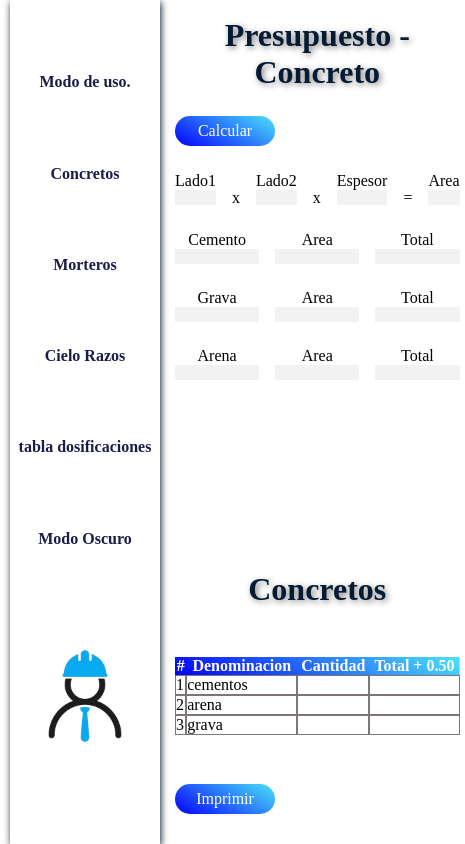
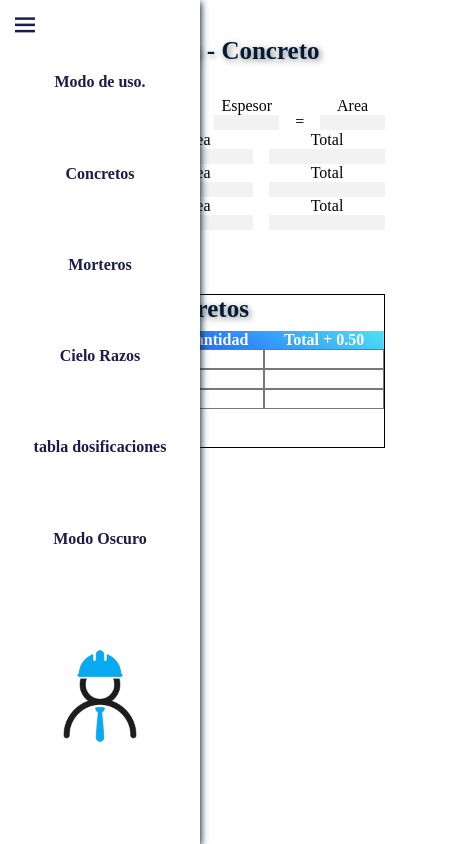
Before and after one commit to adammaster29/app-presupuesto, a React (Vite) app: page / in a window 390 px wide. Shown: the whole page, 465 px wide, since content can reach past the window. Built offline with nearby package versions, Linux system fonts and the light colour scheme.

Commit message:
file/Responsive/

```diff
--- a/Responsive.css
+++ b/Responsive.css
@@ -1,8 +1,81 @@
+@media screen  and (max-width:520px){
+  .home__flex {
+    gap: 2rem;
+      /* grid-template-areas:
+      "box-uno box-uno box-uno"
+      "box-dos box-dos box-dos"
+      "box-tres box-tres box-tres" ; */
+    display: flex;
+    flex-direction: column;
+    justify-content: center;
+    align-items: center;
+    }
+    .bx-menu{
+      opacity: 1;
+      left:10px ;
+      top: 10px;
+    }
+    /* menu amburguesa */
+    .home__navBar{
+     z-index: 4;
+     position: absolute;
+     width: 160px;
+     margin: 0;
+     min-height: 100%;
+    }
+
+    h1{
+      font-size: 25px;
+    }
+    .box-uno {
+margin-top: 2rem;
+
+    }
+    .box-tres {
+border: 1px solid #000;
+width: 100%;
+gap: 0.5rem;
+           }
+}
+
+
+
 @media screen  and (max-width:480px){
     .home__flex {
-        grid-template-areas:
+      gap: 2rem;
+        /* grid-template-areas:
         "box-uno box-uno box-uno"
         "box-dos box-dos box-dos"
-        "box-tres box-tres box-tres" ;
+        "box-tres box-tres box-tres" ; */
+      display: flex;
+      flex-direction: column;
+      justify-content: center;
+      align-items: center;
       }
+      .bx-menu{
+        opacity: 1;
+        left:10px ;
+        top: 10px;
+      }
+      /* menu amburguesa */
+      .home__navBar{
+       z-index: 4;
+       position: absolute;
+       width: 200px;
+       margin: 0;
+       min-height: 100%;
+      }
+
+      h1{
+        font-size: 25px;
+      }
+      .box-uno {
+ margin-top: 2rem;
+
+      }
+      .box-tres {
+border: 1px solid #000;
+width: 100%;
+gap: 0.5rem;
+             }
 }
--- a/src/App.css
+++ b/src/App.css
@@ -23,7 +23,17 @@
   padding: 5px;
 }
 /* navegacion */
+.bx-menu{
+  position: absolute;
+  z-index: 5;
+  color: var(--text-nav);
+  font-size: 30px;
+  opacity: 0;
+}
+
 .home__navBar{
+  position: relative;
+  z-index: 1;
   display: flex;
   flex-direction: column;
   justify-content: space-evenly;
--- a/src/components/Home.jsx
+++ b/src/components/Home.jsx
@@ -106,10 +106,15 @@ const Home = ({ dark, modeDark, tabladosificadora, setModaluso, openTable, setTa
                   ventanaImpresion.print();
             }
       };
+      const[amburguesa,setAmburguesa] = useState(true)
+      const menuAmburguesa = ()=>{
+          setAmburguesa(!amburguesa);
+      }
 
       return (
             <div className='padre__home'>
-                  <Navegacion optionsChange={optionsChange} dark={dark} modeDark={modeDark} tableUso={tableUso} openTable={openTable} />
+                  <i onClick={menuAmburguesa} className='bx bx-menu'></i>
+                  {amburguesa &&  <Navegacion menuAmburguesa={menuAmburguesa} optionsChange={optionsChange} dark={dark} modeDark={modeDark} tableUso={tableUso} openTable={openTable} />}
                   <div className="home__flex">
                         {/* contenedor 1 concreto */}
                         {optionSelection === 1 &&
```
Also changed, not shown: src/components/Navegacion.jsx (+6 -2 lines).
